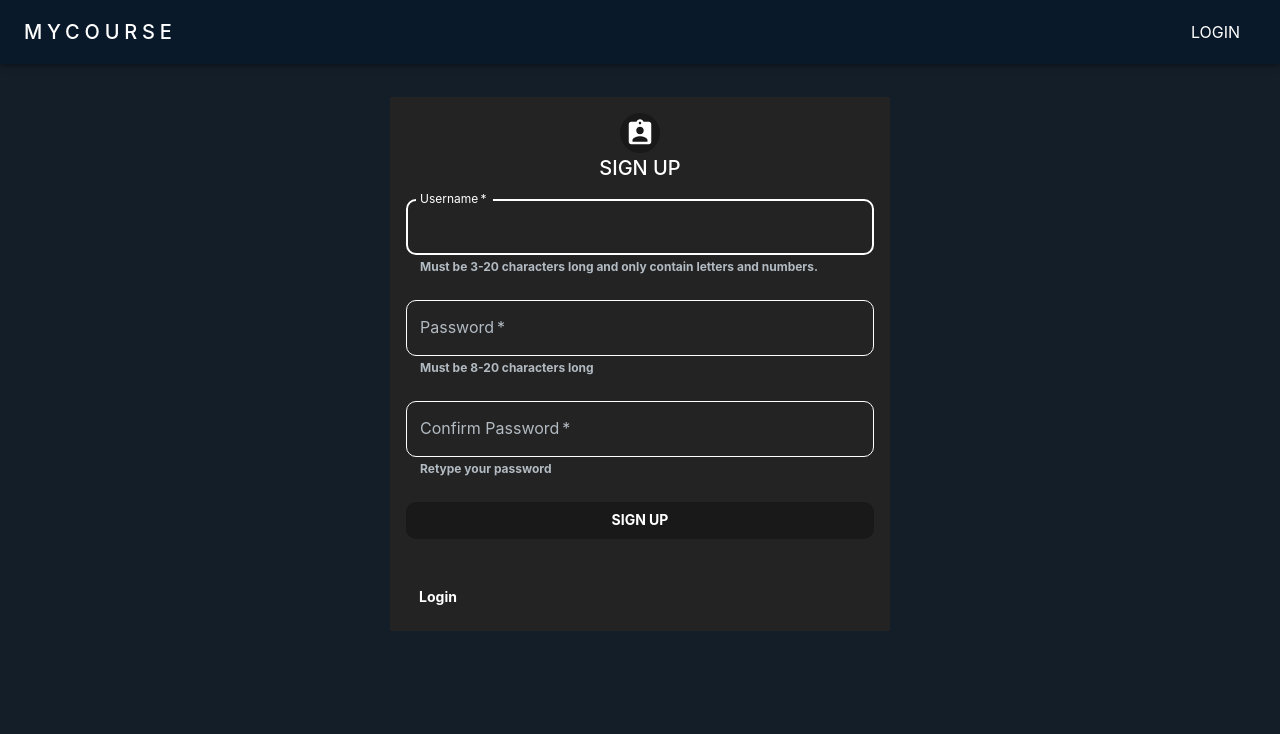
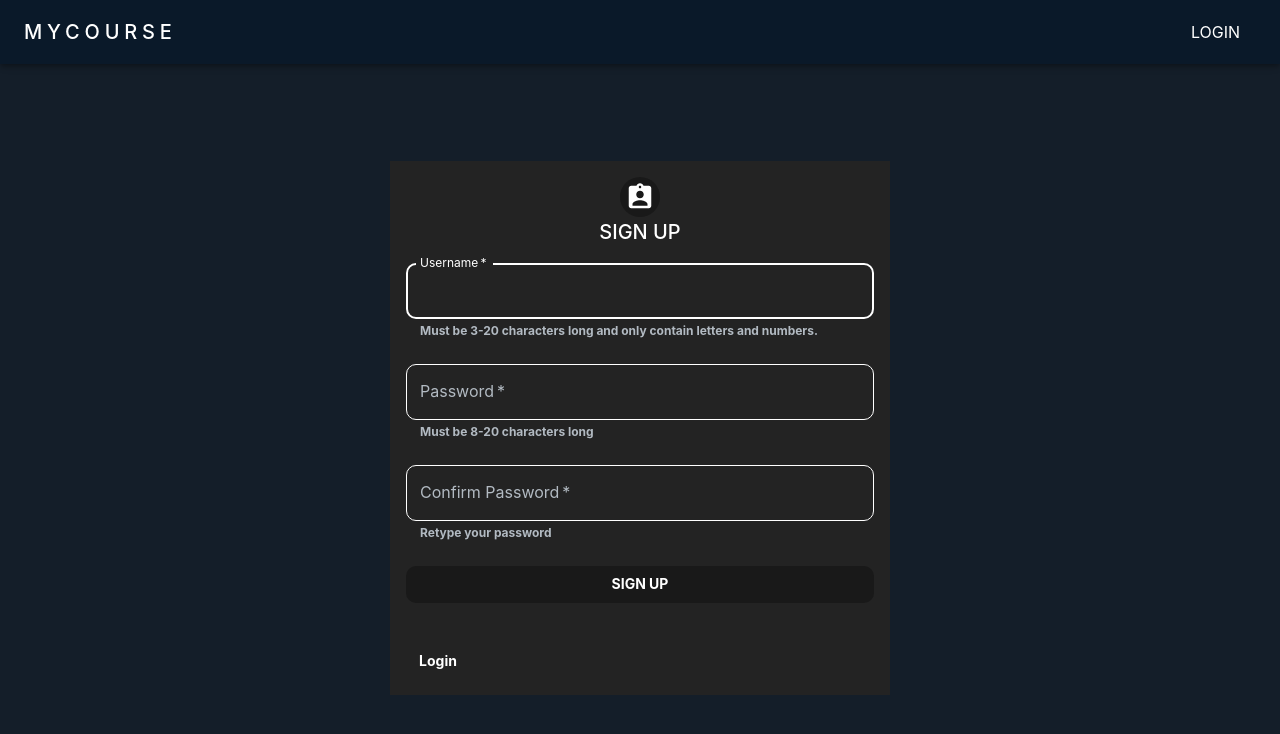
Before and after one commit to lauk20/mycourse, a React (Create React App) app: page /signup in a window 1280 px wide. Shown: the top 734 px of the page. Built offline with nearby package versions, Linux system fonts and the light colour scheme.

Commit message:
Fix vertical alignment and minWidth

```diff
--- a/src/pages/Signup.js
+++ b/src/pages/Signup.js
@@ -6,6 +6,7 @@ import {
   TextField,
   Button,
   LinearProgress,
+  Toolbar,
 } from "@mui/material"
 import AssignmentIndIcon from '@mui/icons-material/AssignmentInd';
 import { styled } from "@mui/material/styles"
@@ -74,8 +75,10 @@ const Signup = () => {
   }
 
   return (
+    <>
+    <Toolbar/>
     <Box display="flex" justifyContent="center" alignItems="center" sx={{height: "75vh"}}>
-      <Grid container sx={{backgroundColor: "rgb(35, 35, 35)", display: "flex", flexDirection: "column", alignItems: "center", width: "60%", maxWidth: 500, p: 2}}>
+      <Grid container sx={{backgroundColor: "rgb(35, 35, 35)", display: "flex", flexDirection: "column", alignItems: "center", width: "60%", maxWidth: 500, minWidth: 325, p: 2}}>
         <Grid item sx={{display: "flex", justifyContent:"center", flexDirection: "column", alignItems: "center"}}>
           <Avatar sx={{color: "white", width: "50", height: "50", bgcolor: "rgb(25, 25, 25)"}}>
             <AssignmentIndIcon variant="large" sx={{fontSize: 30}}/>
@@ -101,6 +104,7 @@ const Signup = () => {
         </Box>
       </Grid>
     </Box>
+    </>
   )
 }
 
```
